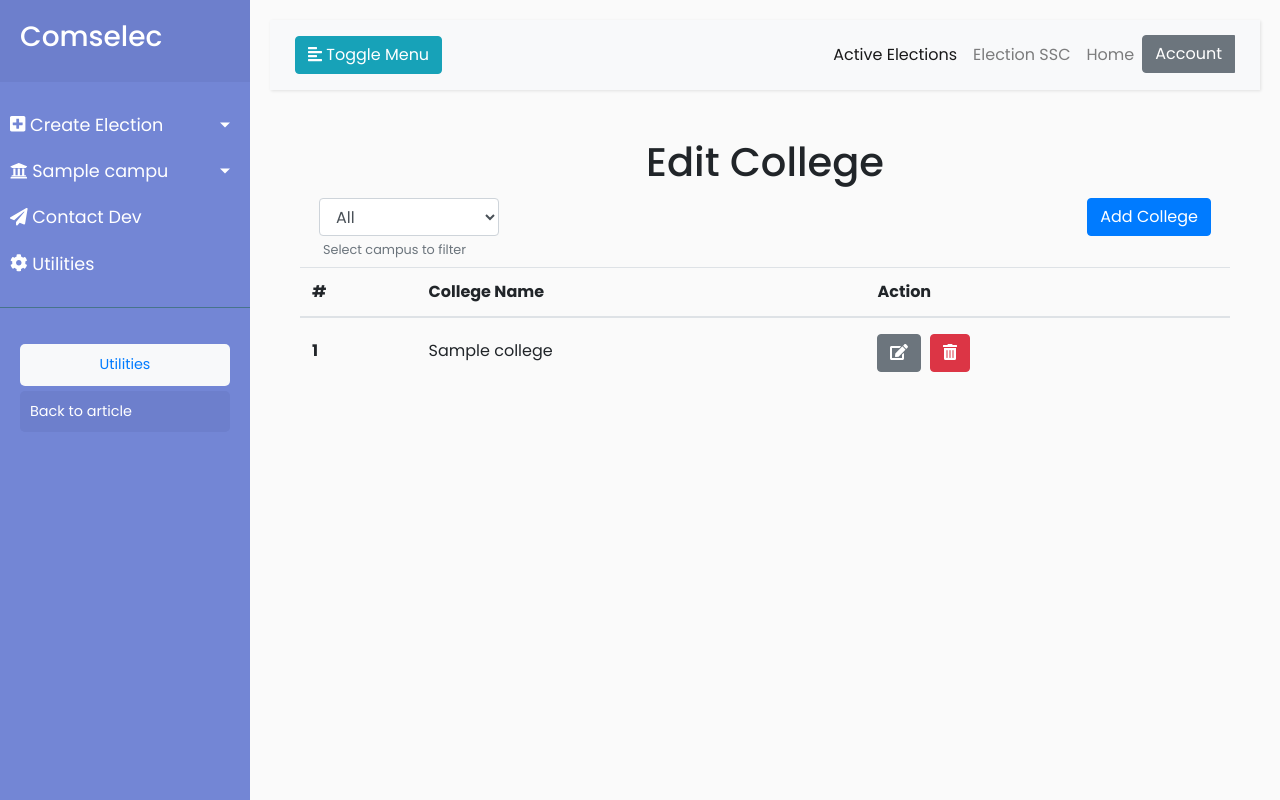
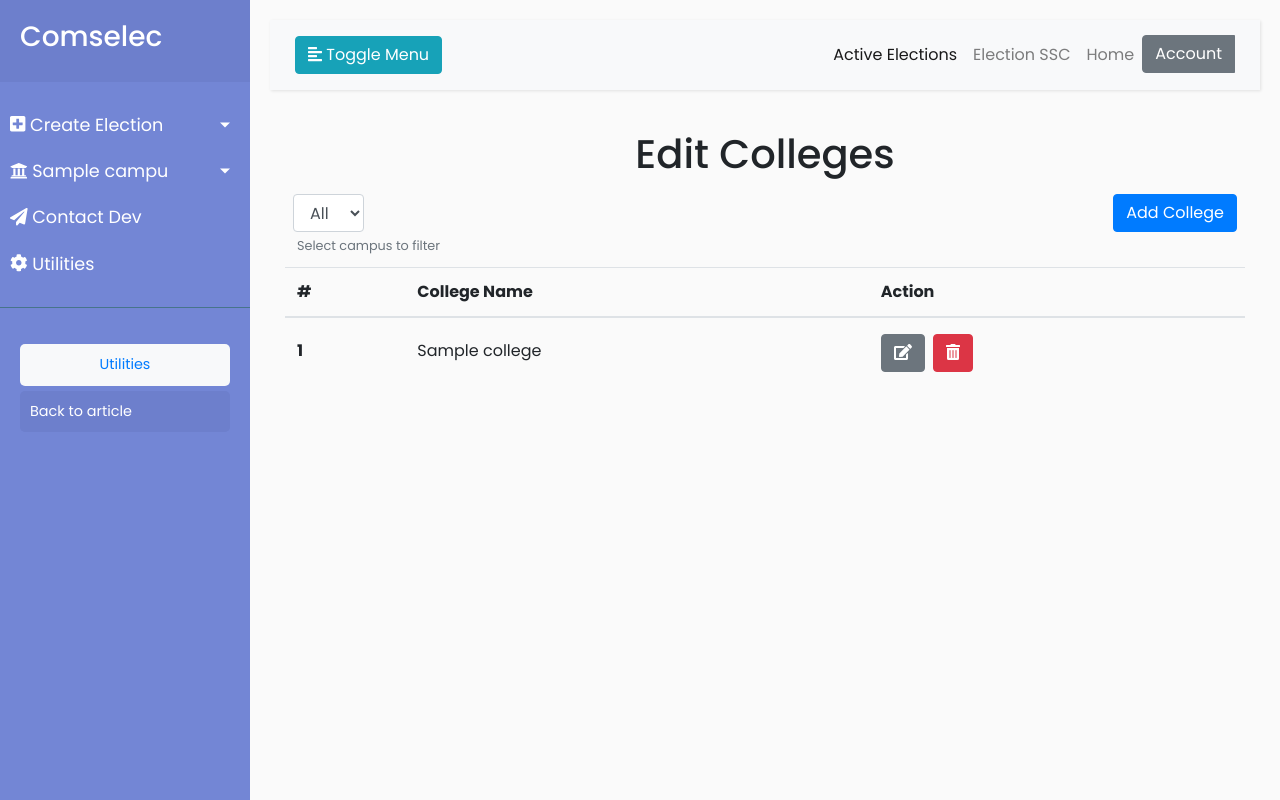
Before and after one commit to JRParreno/comselec, a Django app: page /utilities/college_utilities/edit in a window 1280 px wide. Run offline with Django 3.2, Linux system fonts and the light colour scheme; a user stored in the database is signed in; tables that the repository leaves empty hold one stand-in row (values such as "Sample post"); some libraries are stand-ins or nearby versions.

Commit message:
Fix utilities UI

```diff
--- a/election/templates/election/administrator/utilities/edit_college_utilities.html
+++ b/election/templates/election/administrator/utilities/edit_college_utilities.html
@@ -1,10 +1,10 @@
 {% extends "election/admin_base.html" %}
 {% block content %}
-<div class="container">
-	<div class="col">
-		<h1 class="text-center mt-5">Edit College</h1>
-			<div class="row p-1">
-    			<div class="col">
+<div class="d-flex justify-content-center">
+	<h1>Edit Colleges</h1>
+</div>
+<div class="d-flex">
+	<div class="p-2">
 	<select class="form-control  col-sm-5" name="campusId"  onchange="location = this.value;">
 		<option value="{% url 'college-edit-filter' 0 %}">
   			All
@@ -23,12 +23,13 @@
 		</select>
 		<small class="form-text text-muted m-1">Select campus to filter</small>
 	</div>
-    			<div class="col">
+	<div class="ml-auto p-2">
 		<a id="add" class="btn btn-primary float-right text-white"
 			href="{% url 'college-add' %}">Add College</a>
 	</div>
 </div>
-	</div>
+{% if objectCount > 0 %}
+<div class="d-flex justify-content-center">
 	<table class="table table-hover">
 		<thead>
 			<tr>
@@ -55,7 +56,41 @@
 		{% endfor %}
 </tbody>
 </table>
-<div>
+</div>
+{% else %}
+<div class="d-flex justify-content-center">
+	<h1 class="text-muted">No Data</h1>
+</div>
+{% endif %}
+<!-- Modal edit -->
+<div class="modal fade" id="staticBackdrop" data-backdrop="static" tabindex="-1" role="dialog" aria-labelledby="staticBackdropLabel" aria-hidden="true">
+	<div class="modal-dialog" role="document">
+		<div class="modal-content">
+			<div class="modal-header">
+				<h5 class="modal-title" id="staticBackdropLabel">Edit</h5>
+				<button type="button" class="close" data-dismiss="modal" aria-label="Close">
+					<span aria-hidden="true">&times;</span>
+				</button>
+			</div>
+
+			<form id="update-modal" method="POST">
+				{% csrf_token %}
+				<div class="modal-body">
+					<div class="form-group">
+						<label for="exampleInputEmail1">New College Name</label>
+						<input type="text" class="form-control" id="inputText" aria-describedby="emailHelp" placeholder="new" name="inputEdit">
+						<small id="emailHelp" class="form-text text-muted">Current Boni Avenue Branch(main).</small>
+					</div>
+				</div>
+				<div class="modal-footer">
+
+					<button type="button" class="btn btn-secondary" data-dismiss="modal">Close</button>
+					<button id="save" type="submit" class="btn btn-primary">Save Changes</button>
+				</form>
+			</div>
+		</div>
+	</div>
+</div>
 <!-- Modal edit -->
 <div class="modal fade" id="staticBackdrop" data-backdrop="static" tabindex="-1" role="dialog" aria-labelledby="staticBackdropLabel" aria-hidden="true">
 	<div class="modal-dialog" role="document">
@@ -91,7 +126,7 @@
 	<div class="modal-dialog" role="document">
 		<div class="modal-content">
 			<div class="modal-header">
-				<h5 class="modal-title" id="staticBackdropLabel">Edit</h5>
+				<h5 class="modal-title" id="staticBackdropLabel">Delete</h5>
 				<button type="button" class="close" data-dismiss="modal" aria-label="Close">
 					<span aria-hidden="true">&times;</span>
 				</button>
@@ -107,7 +142,7 @@
 				<div class="modal-footer">
 
 					<button type="button" class="btn btn-secondary" data-dismiss="modal">Close</button>
-					<button id="delete" type="submit" class="btn btn-primary">Save Changes</button>
+					<button id="delete" type="submit" class="btn btn-danger">Save Changes</button>
 				</form>
 			</div>
 		</div>
--- a/election/views.py
+++ b/election/views.py
@@ -134,23 +134,26 @@ def deleteUtilitiesCampus(request, id=None):
 #views of College
 @login_required
 def createUtilitiesCollege(request):
+	model = College.objects.all().values_list()
 	context = {
-		'collegeFilter': College.objects.all().values_list()
+		'collegeFilter': model,
+		'objectCount': model.count()
 	}
 	return render(request, 'election/administrator/utilities/edit_college_utilities.html'
 		, context)
 
 @login_required
 def filterUtilitiesCollege(request, id):
-	college = None
+	model = None
 	if id == 0:
-		college = College.objects.all().values_list().order_by('id')
+		model = College.objects.all().values_list().order_by('id')
 	else:
-		college = College.objects.all().filter(campus_id=id).values_list().order_by('id')
+		model = College.objects.all().filter(campus_id=id).values_list().order_by('id')
 
 	context = {
-		'collegeFilter': college,
-		'collegeId': id
+		'collegeFilter': model,
+		'collegeId': id,
+		'objectCount': model.count()
 	}
 
 	return render(request, 'election/administrator/utilities/edit_college_utilities.html'
@@ -209,8 +212,11 @@ def deleteUtilitiesCollege(request, id=None):
 #views of Election
 @login_required
 def createUtilitiesElection(request):
+	e_model = ElectionType.objects.all().order_by('election_name')
+	e_count = ElectionType.objects.all().count()
 	context = {
-		'elections': ElectionType.objects.all().order_by('id')
+		'elections': e_model,
+		'objectCount': e_count
 	}
 
 	return render(request, 'election/administrator/utilities/edit_election_utilities.html',
@@ -263,9 +269,12 @@ def deleteUtilitiesElection(request, id=None):
 #views of Position
 @login_required
 def createUtilitiesPosition(request):
+	e_model = ElectionType.objects.all().order_by('election_name')
+	p_model = Position.objects.all().values_list()
 	context = {
-		'electionTypeFilters': ElectionType.objects.all(),
-		'positionFilters': Position.objects.all().values_list()
+		'electionTypeFilters': e_model,
+		'positionFilters': p_model,
+		'objectCount': p_model.count()
 	}
 	return render(request, 'election/administrator/utilities/edit_position_utilities.html'
 		, context)
@@ -277,11 +286,11 @@ def filterUtilitiesPosition(request, id):
 		model = Position.objects.all().values_list().order_by('id')
 	else:
 		model = Position.objects.all().filter(election_type=id).values_list().order_by('id')
-	print(model)
 	context = {
 		'electionTypeFilters': ElectionType.objects.all().order_by('id'),
 		'positionFilters': model,
-		'electionTypeId': id
+		'electionTypeId': id,
+		'objectCount': model.count()
 	}
 	return render(request, 'election/administrator/utilities/edit_position_utilities.html'
 		, context)
```
Also changed, not shown: election/templates/election/administrator/utilities/edit_campus_utilities.html (+12 -5 lines), election/templates/election/administrator/utilities/edit_election_utilities.html (+13 -8 lines), election/templates/election/administrator/utilities/edit_position_utilities.html (+19 -14 lines). Lines whose indentation alone changed are shown as unchanged.
